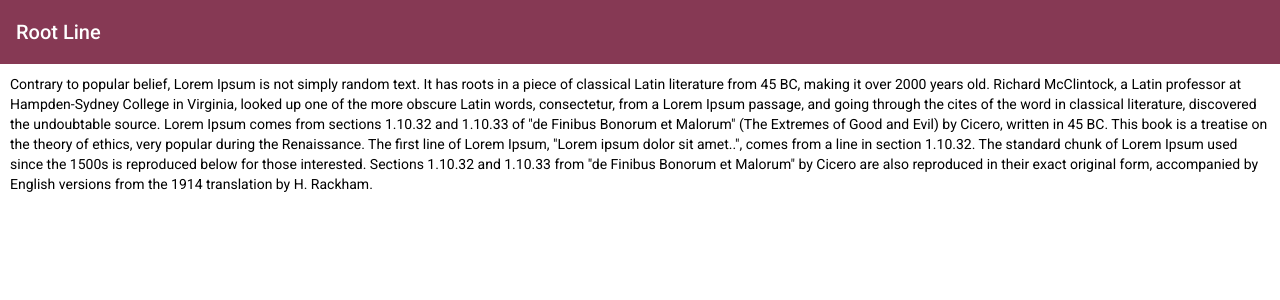
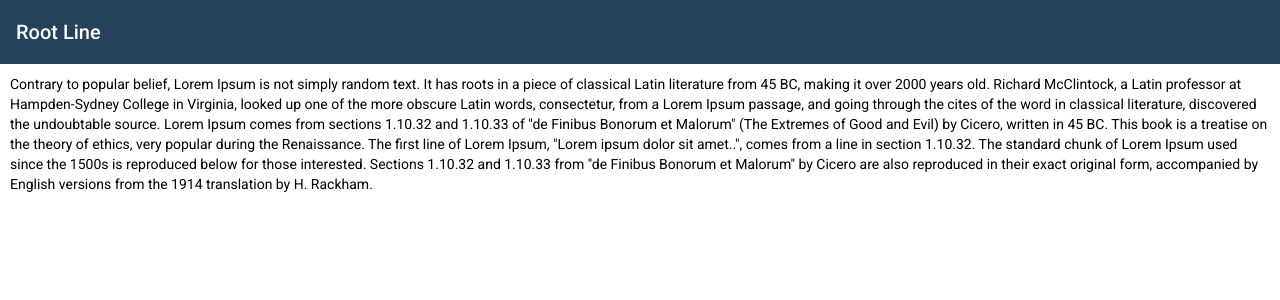
Before and after one commit to EkhlasMridha/ufindFE, an Angular app: page / in a window 1280 px wide. Shown: the top 300 px of the page. Built offline with nearby package versions, Linux system fonts and the light colour scheme.

Commit message:
them change & added flx layout

```diff
--- a/package.json
+++ b/package.json
@@ -16,6 +16,7 @@
     "@angular/common": "~10.0.4",
     "@angular/compiler": "~10.0.4",
     "@angular/core": "~10.0.4",
+    "@angular/flex-layout": "^10.0.0-beta.32",
     "@angular/forms": "~10.0.4",
     "@angular/material": "^10.0.2",
     "@angular/platform-browser": "~10.0.4",
--- a/src/styles/theme_pallets.scss
+++ b/src/styles/theme_pallets.scss
@@ -1,18 +1,84 @@
 $mat-arc-primary: (
-  50: #eee3e7,
-  100: #d4b9c3,
-  200: #b88b9b,
-  300: #9c5c72,
-  400: #863954,
-  500: #711636,
-  600: #691330,
-  700: #5e1029,
-  800: #540c22,
-  900: #420616,
-  A100: #ff7893,
-  A200: #ff456a,
-  A400: #ff1242,
-  A700: #f70032,
+  50: #e0e4e8,
+  100: #b3bcc5,
+  200: #80909f,
+  300: #4d6379,
+  400: #26415c,
+  500: #00203f,
+  600: #001c39,
+  700: #001831,
+  800: #001329,
+  900: #000b1b,
+  A100: #5985ff,
+  A200: #2660ff,
+  A400: #0041f2,
+  A700: #003ad9,
+  contrast: (
+    50: #000000,
+    100: #000000,
+    200: #000000,
+    300: #ffffff,
+    400: #ffffff,
+    500: #ffffff,
+    600: #ffffff,
+    700: #ffffff,
+    800: #ffffff,
+    900: #ffffff,
+    A100: #000000,
+    A200: #ffffff,
+    A400: #ffffff,
+    A700: #ffffff,
+  ),
+);
+
+$mat-arc-accent: (
+  50: #f5fdf9,
+  100: #e6faf1,
+  200: #d6f7e8,
+  300: #c6f4df,
+  400: #b9f1d8,
+  500: #adefd1,
+  600: #a6edcc,
+  700: #9cebc6,
+  800: #93e8c0,
+  900: #83e4b5,
+  A100: #ffffff,
+  A200: #ffffff,
+  A400: #ffffff,
+  A700: #effff7,
+  contrast: (
+    50: #000000,
+    100: #000000,
+    200: #000000,
+    300: #000000,
+    400: #000000,
+    500: #000000,
+    600: #000000,
+    700: #000000,
+    800: #000000,
+    900: #000000,
+    A100: #000000,
+    A200: #000000,
+    A400: #000000,
+    A700: #000000,
+  ),
+);
+
+$mat-arc-warn: (
+  50: #f9e0e0,
+  100: #f0b3b3,
+  200: #e68080,
+  300: #db4d4d,
+  400: #d42626,
+  500: #cc0000,
+  600: #c70000,
+  700: #c00000,
+  800: #b90000,
+  900: #ad0000,
+  A100: #ffd7d7,
+  A200: #ffa4a4,
+  A400: #ff7171,
+  A700: #ff5858,
   contrast: (
     50: #000000,
     100: #000000,
@@ -26,49 +92,7 @@ $mat-arc-primary: (
     900: #ffffff,
     A100: #000000,
     A200: #000000,
-    A400: #ffffff,
-    A700: #ffffff,
+    A400: #000000,
+    A700: #000000,
   ),
 );
-
-$mat-arc-accent: (
-  100: #7d5435,
-  200: #6c482e,
-  300: #5a3c26,
-  400: #48301f,
-  500: #362417,
-  600: #24180f,
-  700: #120c08,
-  800: #000000,
-  contrast: (
-    100: #242424,
-    200: #7b7b7b,
-    300: #bdbdbd,
-    400: #e9e9e9,
-    500: #f4f4f4,
-    600: #f4f4f4,
-    700: #e9e7e7,
-    800: #ffffff,
-  ),
-);
-
-$mat-arc-warn: (
-  100: #fee7da,
-  200: #fec9b6,
-  300: #fea591,
-  400: #fe8276,
-  500: #fe4a49,
-  600: #da3542,
-  700: #b6243d,
-  800: #931736,
-  contrast: (
-    100: #242424,
-    200: #7b7b7b,
-    300: #bdbdbd,
-    400: #e9e9e9,
-    500: #f4f4f4,
-    600: #f4f4f4,
-    700: #e9e7e7,
-    800: #ffffff,
-  ),
-);
```
Also changed, not shown: src/app/root/app.module.ts (+8 -1 lines), 1 other file (tests, documents, lock files or other folders).
